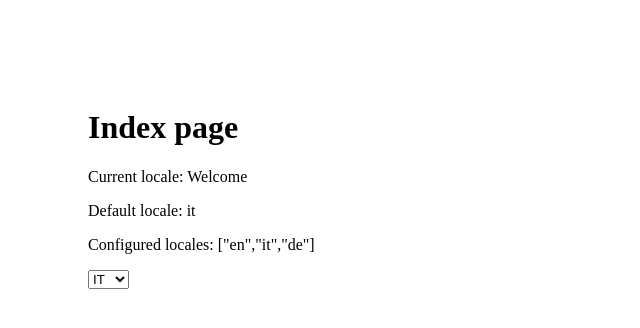
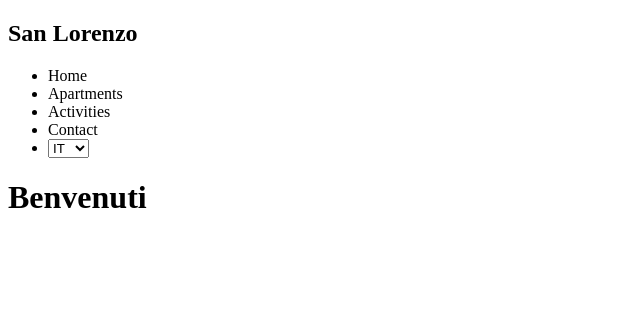
Before and after one commit to RookieLE/san-lorenzo-2021, a Next.js app: page / in a window 1280 px wide. Shown: the top 328 px of the page, without its empty margins (0-640 px from the left). Built offline with nearby package versions, Linux system fonts and the light colour scheme.

Commit message:
Created hook for lang

```diff
--- a/components/Layout/index.js
+++ b/components/Layout/index.js
@@ -1,9 +1,10 @@
-import styled from 'styled-components';
-
-const Container = styled.div`
-  padding: 5rem;
-`;
+import Menu from '../Menu';
 
 export default function Layout({ children }) {
-  return <Container>{children}</Container>;
+  return (
+    <>
+      <Menu />
+      <main>{children}</main>
+    </>
+  );
 }
--- a/components/Menu/index.js
+++ b/components/Menu/index.js
@@ -0,0 +1,25 @@
+import Link from 'next/link';
+
+import useLocale from '../../hooks/useLocale';
+
+export default function Menu() {
+  const { locale, handleChangeLang } = useLocale();
+  return (
+    <nav>
+      <h1>San Lorenzo</h1>
+      <ul>
+        <li>Home</li>
+        <li>Apartments</li>
+        <li>Activities</li>
+        <li>Contact</li>
+        <li>
+          <select onChange={handleChangeLang} defaultValue={locale}>
+            <option value='en'>EN</option>
+            <option value='it'>IT</option>
+            <option value='de'>DE</option>
+          </select>
+        </li>
+      </ul>
+    </nav>
+  );
+}
--- /dev/null
+++ b/components/Menu/style.js
@@ -0,0 +1,5 @@
+import styled from 'styled-components';
+
+export const Container = styled.div`
+  padding: 5rem;
+`;
--- /dev/null
+++ b/hooks/useLocale.js
@@ -0,0 +1,22 @@
+import { useRouter } from 'next/router';
+import { useEffect, useState } from 'react';
+
+import en from '../locales/en';
+import it from '../locales/it';
+import de from '../locales/de';
+
+export default function useLocale() {
+  const router = useRouter();
+  const { locale } = router;
+  const t =
+    (locale === 'it' && it) ||
+    (locale === 'de' && de) ||
+    (locale === 'en' && en);
+
+  const handleChangeLang = (e) => {
+    const locale = e.target.value;
+    router.push('/', '/', { locale });
+  };
+
+  return { t, locale, handleChangeLang };
+}
--- a/locales/de.js
+++ b/locales/de.js
@@ -6,7 +6,7 @@ export default {
     contact: 'Contact',
   },
   homepage: {
-    welcome: 'Welcome',
+    welcome: 'Wilkommen',
     san_lorenzo: {
       title: 'A hidden paradise behind a mountain',
       text:
--- /dev/null
+++ b/locales/index.js
@@ -0,0 +1,3 @@
+import en from './en';
+import it from './it';
+import de from './de';
--- a/locales/it.js
+++ b/locales/it.js
@@ -6,7 +6,7 @@ export default {
     contact: 'Contact',
   },
   homepage: {
-    welcome: 'Welcome',
+    welcome: 'Benvenuti',
     san_lorenzo: {
       title: 'A hidden paradise behind a mountain',
       text:
--- /dev/null
+++ b/pages/_app.js
@@ -0,0 +1,11 @@
+import Layout from '../components/Layout';
+
+function MyApp({ Component, pageProps }) {
+  return (
+    <Layout>
+      <Component {...pageProps} />
+    </Layout>
+  );
+}
+
+export default MyApp;
--- a/pages/index.js
+++ b/pages/index.js
@@ -1,33 +1,13 @@
 import Link from 'next/link';
-import { useRouter } from 'next/router';
-import en from '../locales/en';
-import it from '../locales/it';
 
-import Layout from '../components/Layout';
+import useLocale from '../hooks/useLocale';
 
-export default function IndexPage(props) {
-  const router = useRouter();
-  const { locale, locales, defaultLocale } = router;
-  const t = locale === 'it' ? it : en;
-
-  const handleChangeLang = (e) => {
-    const locale = e.target.value;
-    router.push('/', '/', { locale });
-  };
+export default function IndexPage() {
+  const { t } = useLocale();
 
   return (
-    <Layout>
-      <h1>Index page</h1>
-      <p>Current locale: {t.homepage.welcome}</p>
-      <p>Default locale: {defaultLocale}</p>
-      <p>Configured locales: {JSON.stringify(locales)}</p>
-
-      <select onChange={handleChangeLang} defaultValue={locale}>
-        <option value='en'>EN</option>
-        <option value='it'>IT</option>
-        <option value='de'>DE</option>
-      </select>
-      <br />
-    </Layout>
+    <>
+      <h1>{t.homepage?.welcome}</h1>
+    </>
   );
 }
```
